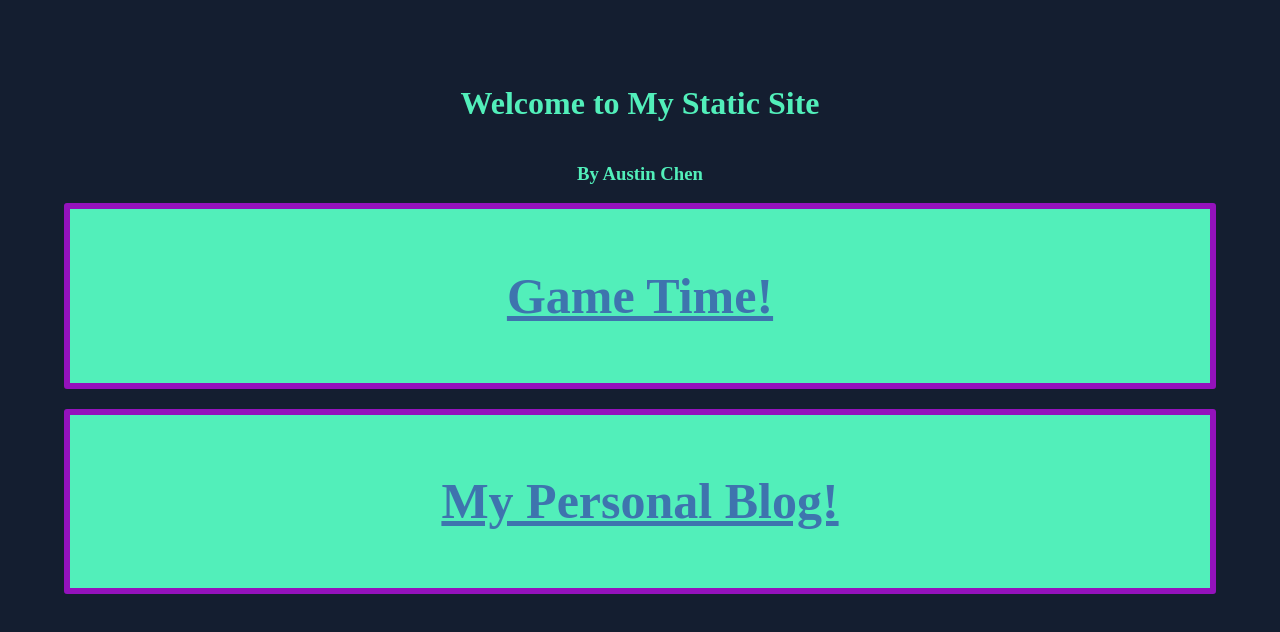
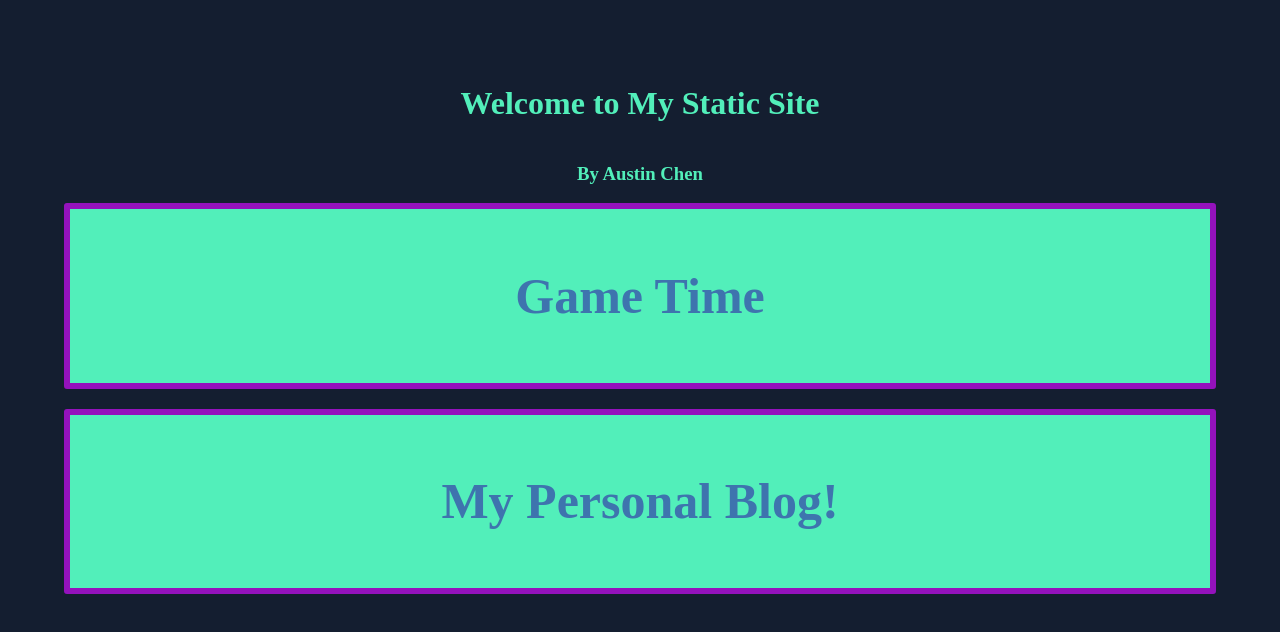
Before and after one commit to hihellothere1011/Austins_main, a plain HTML site: page index.html in a window 1280 px wide. Drawn offline with Linux system fonts and the light colour scheme.

Commit message:
seted up

```diff
--- a/index.html
+++ b/index.html
@@ -12,8 +12,8 @@
     <div class="intro">
         <h3>By Austin Chen</h3>
     </div>
-    <a href="https://hihellothere1011.github.io/Austins_game/" target="_blank">Game Time!</a>
-    <a href="https://hihellothere1011.github.io/Austins_blog/" target="_blank">My Personal Blog!</a>
+    <a style="text-decoration:none" href="https://hihellothere1011.github.io/Austins_game/" >Game Time</a>
+    <a style="text-decoration:none" href="https://hihellothere1011.github.io/Austins_blog/" >My Personal Blog!</a>
     <script src="script.js" ></script>
 </body>
 </html>
--- a/style.css
+++ b/style.css
@@ -1,8 +1,6 @@
 body {
     background-color: #141E30;
     color: #52EFBA;
-
-    display: flex;
     flex-direction: column;
     margin: 0;
     padding: 5%;
```
